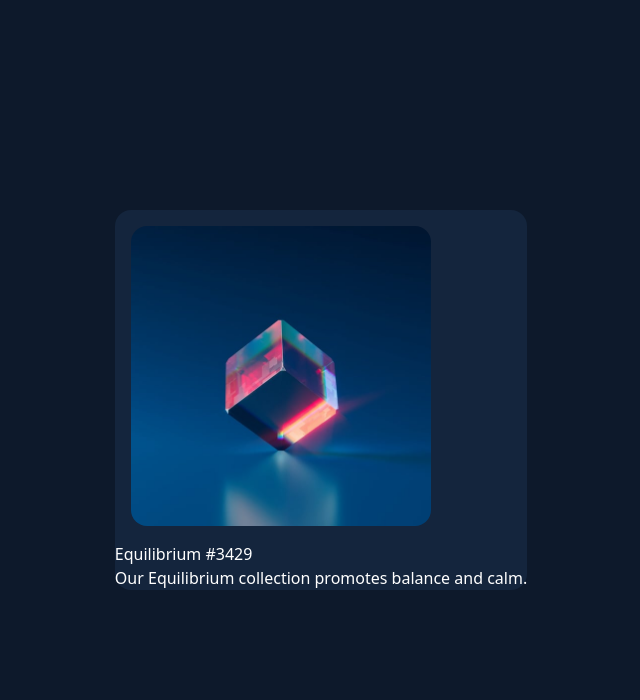
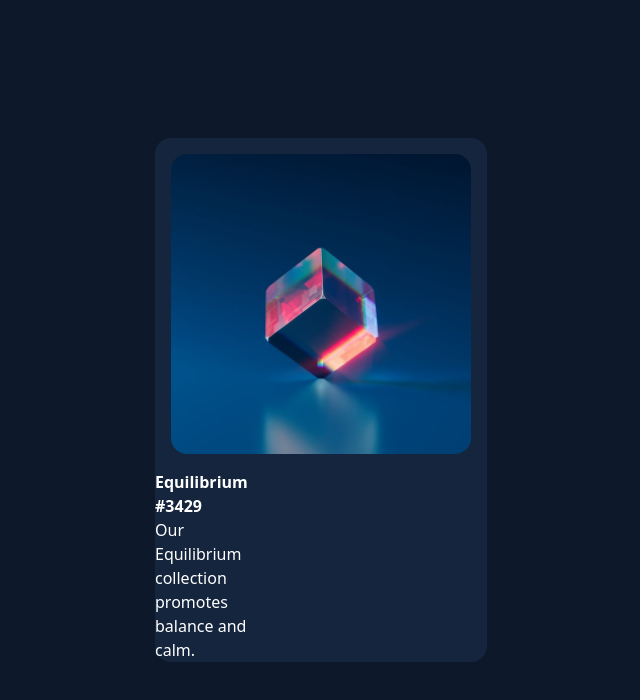
Before and after one commit to otilor/nft-preview-card-frontend-mentor, a Next.js app: page / in a window 1280 px wide. Shown: the top 700 px of the page, without its empty margins (319-959 px from the left). Built offline with nearby package versions, Linux system fonts and the light colour scheme.

Commit message:
use minimum width

```diff
--- a/pages/index.js
+++ b/pages/index.js
@@ -25,9 +25,9 @@ export default function Home() {
                 alt="Ethereum Icon"
               />
             </div>
-            <div>
-              <h4>Equilibrium #3429</h4>
-              <p className="text-muted">Our Equilibrium collection promotes balance and calm.</p>
+            <div className="w-min">
+              <h4 className="font-bold">Equilibrium #3429</h4>
+              <p className="">Our Equilibrium collection promotes balance and calm.</p>
             </div>
           </div>
         </div>
```
